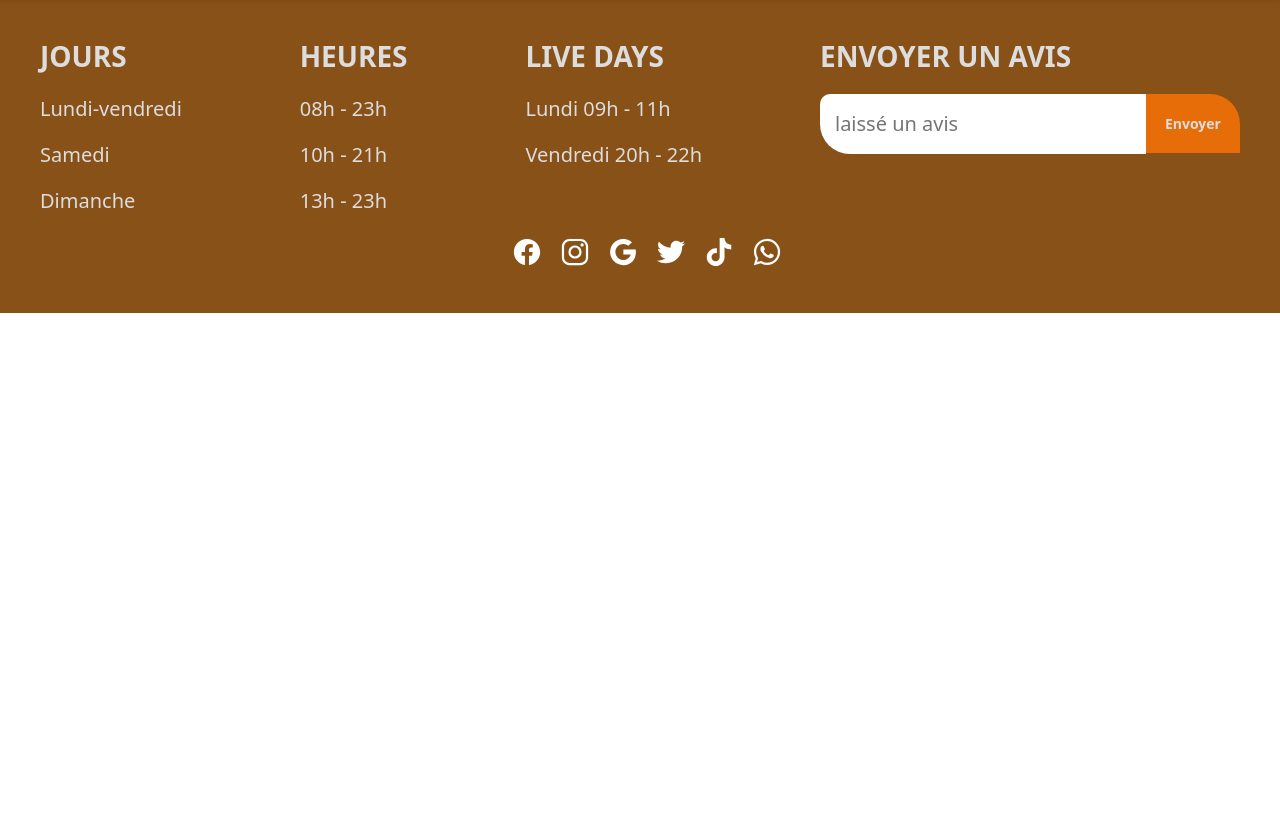
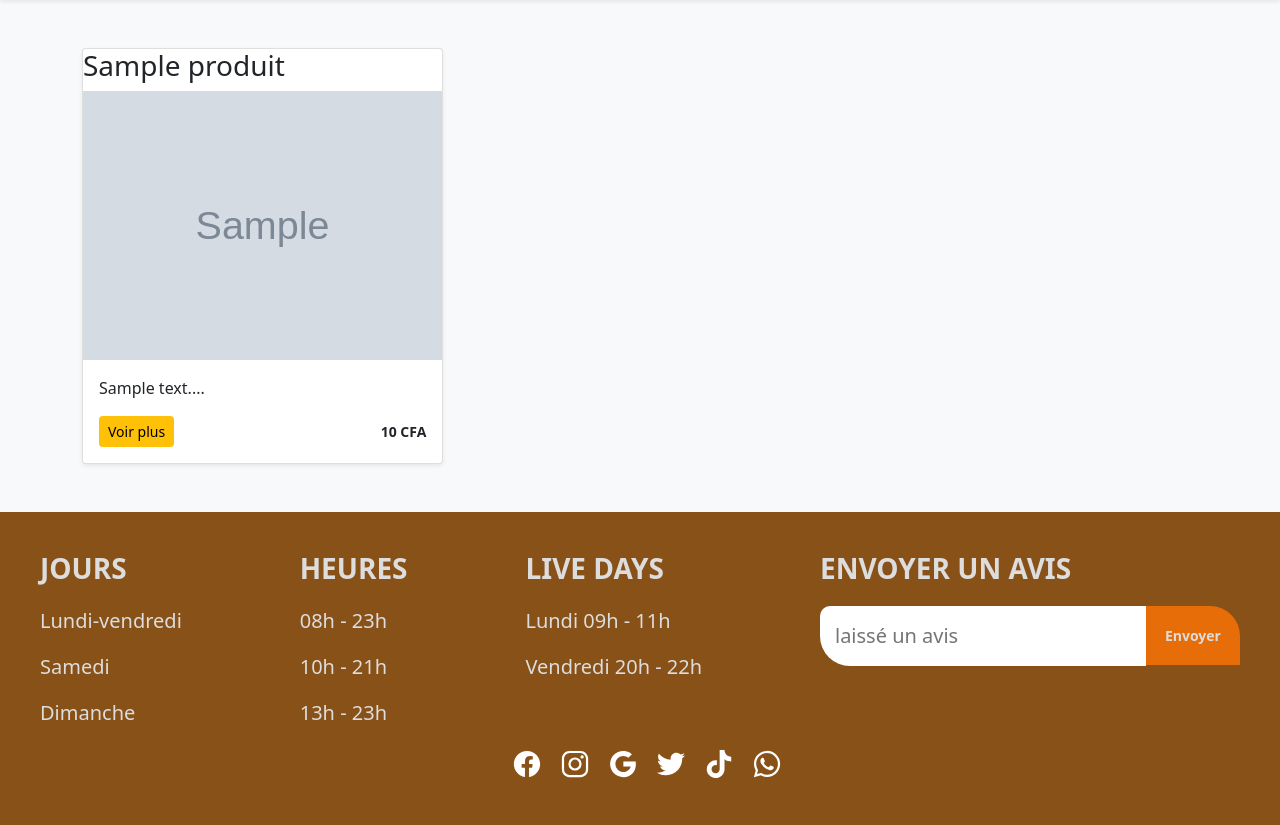
Before and after one commit to jerome-byte/Boutique-en-ligne, a PHP site: page / in a window 1280 px wide. Shown: the part 56-881 px from the top of the page. Before the commit the page ends 369 px from the top, so only its background shows below. Run offline with PHP 8.4, Linux system fonts and the light colour scheme; tables that the repository leaves empty or names only in its code hold one stand-in row (values such as "Sample post"); grey boxes marked "Sample" are stand-in pictures; some libraries are stand-ins or nearby versions.

Commit message:
cadrage des images

```diff
--- a/index.php
+++ b/index.php
@@ -1,8 +1,4 @@
 <?php
-
-// J'ai conservé votre chemin original, mais rappelez-vous que
-// l'utilisation de $_SERVER['DOCUMENT_ROOT'] est plus sûre sur InfinityFree :
-// require_once($_SERVER['DOCUMENT_ROOT'] . "/config/connexion.php");
 
 require_once("config/connexion.php");
 require_once("config/commandes.php");
@@ -149,6 +145,38 @@ $Produits = afficher();
 
 <main>
 
+  <div class="album py-5 bg-light">
+    <div class="container">
+
+      <div class="row row-cols-1 row-cols-sm-2 row-cols-md-3 g-3">
+
+      <?php foreach($Produits as $produit): ?>
+        <div class="col">
+          <div class="card shadow-sm">
+            <h3><?= $produit->nom ?></h3>
+            <img src="<?= $produit->image ?>" style="width: 100% ,height: 100% ,object-fit: cover ,top: 0 ,left: 0">
+
+            <div class="card-body">
+               <p class="card-text"><?= substr($produit->description, 0, 160); ?>...</p>
+              <div class="d-flex justify-content-between align-items-center">
+                <div class="btn-group">
+                  <a href="produit.php?pdt=<?= $produit->id ?>"><button type="button" class="btn btn-sm btn-warning">Voir plus</button></a>
+                </div>
+                <small class="text" style="font-weight: bold;"><?= $produit->prix ?> CFA</small>
+              </div>
+            </div>
+          </div>
+        </div>
+  <?php endforeach; ?>
+
+
+      </div>
+    </div>
+  </div>
+
+</main>
+
+
 <section id="footer">
   <div class="footer">
 
```
